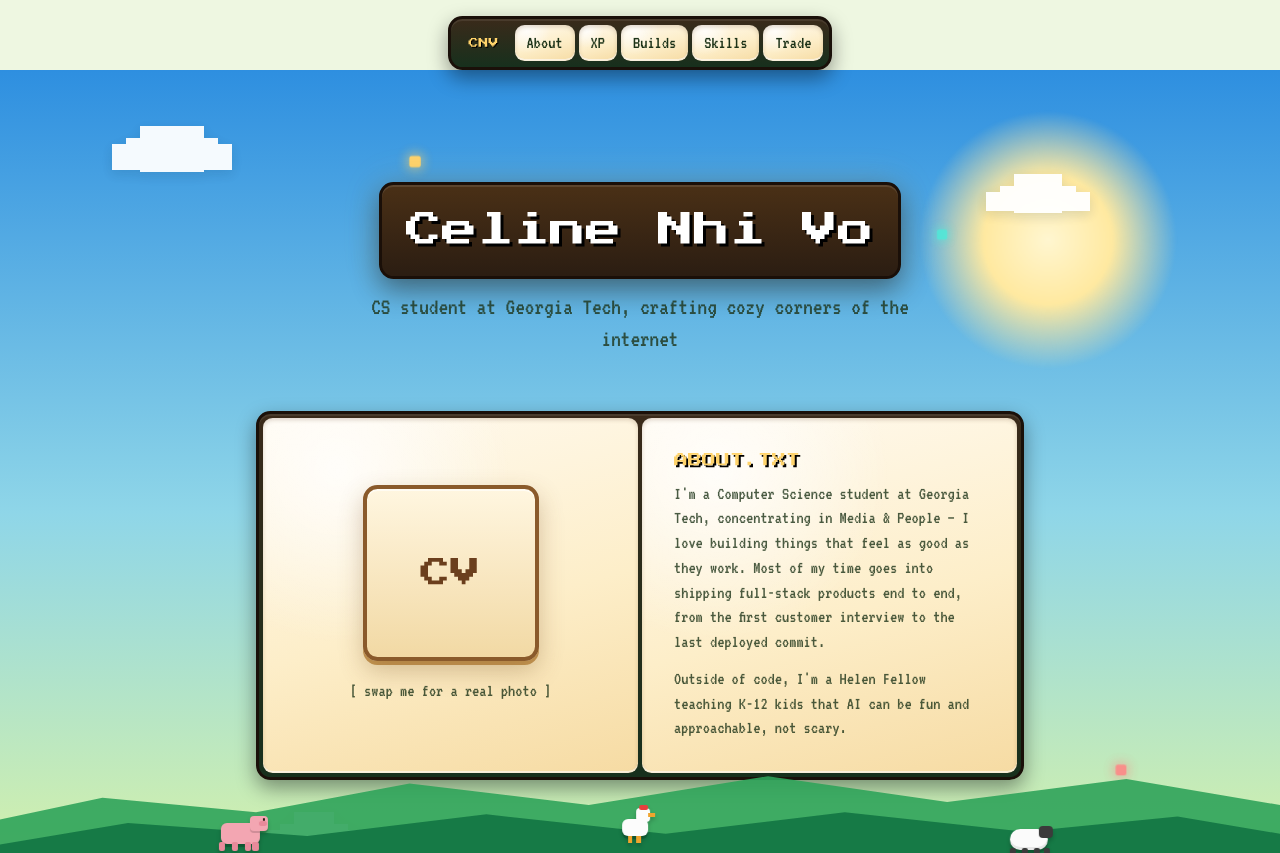
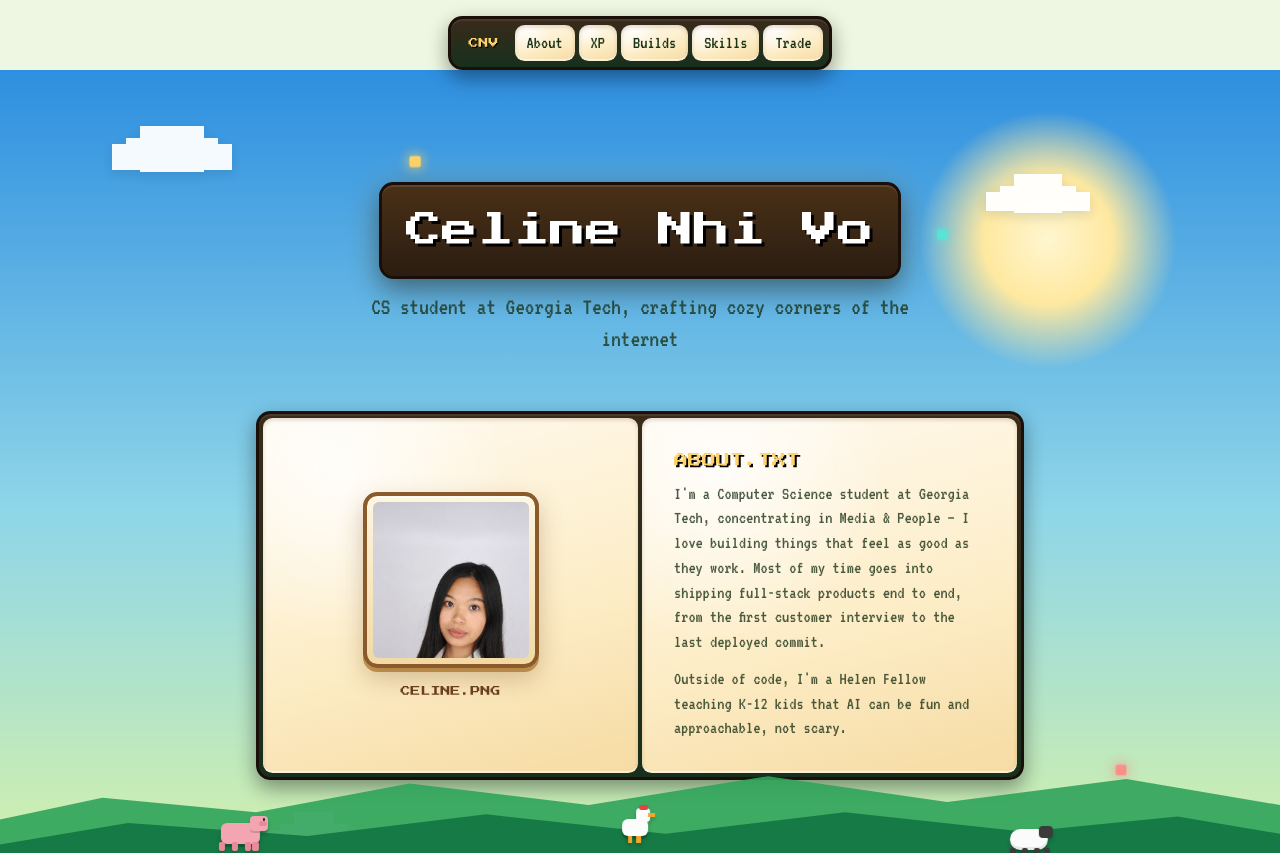
Before and after one commit to NhiTech/celine-portfolio, a Next.js app: page / in a window 1280 px wide. Shown: the top 853 px of the page. Built offline with nearby package versions, Linux system fonts and the light colour scheme.

Commit message:
Add real profile photo

```diff
--- a/components/JournalBook.tsx
+++ b/components/JournalBook.tsx
@@ -4,10 +4,16 @@
       <div className="mc-panel-dark grid grid-cols-1 sm:grid-cols-2 gap-1 p-1">
         {/* left slot — photo */}
         <div className="mc-slot relative p-8 flex flex-col items-center justify-center gap-4">
-          <div className="mc-panel-desert h-36 w-36 sm:h-44 sm:w-44 flex items-center justify-center">
-            <span className="font-pixel text-3xl text-dirt-dark">CV</span>
+          <div className="mc-panel-desert h-36 w-36 sm:h-44 sm:w-44 overflow-hidden p-1.5">
+            {/* eslint-disable-next-line @next/next/no-img-element */}
+            <img
+              src="/celine.jpg"
+              alt="Celine Nhi Vo"
+              className="h-full w-full rounded-md object-cover"
+              style={{ objectPosition: "50% 20%" }}
+            />
           </div>
-          <p className="font-mono-px text-lg text-ink/80">[ swap me for a real photo ]</p>
+          <p className="font-pixel text-[10px] text-dirt-dark">CELINE.PNG</p>
         </div>
 
         {/* right slot — about */}
```
Also changed, not shown: public/celine.jpg (added).
